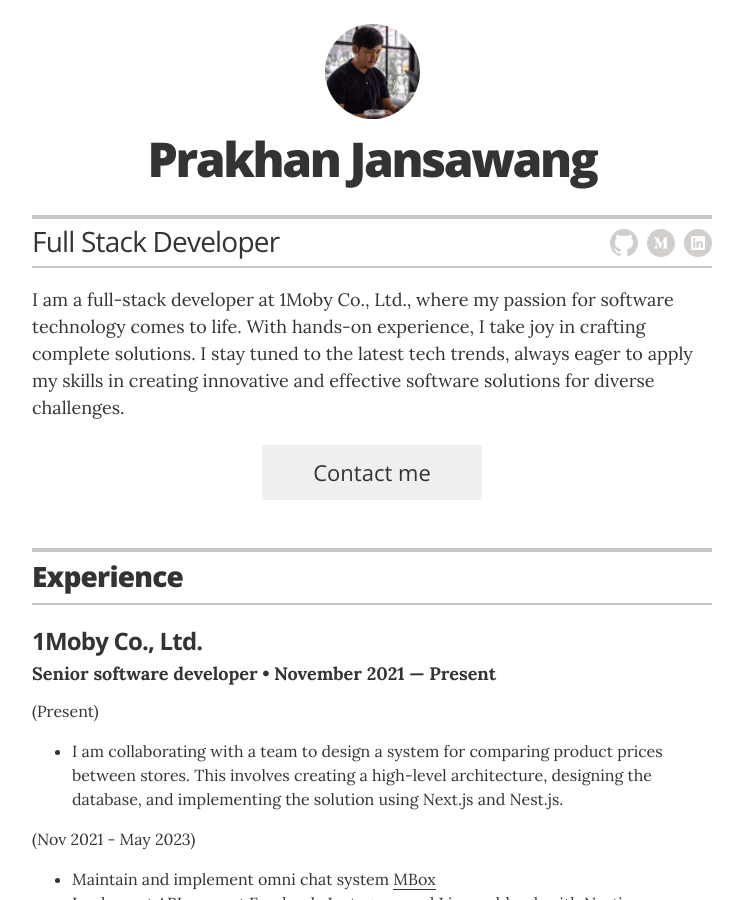
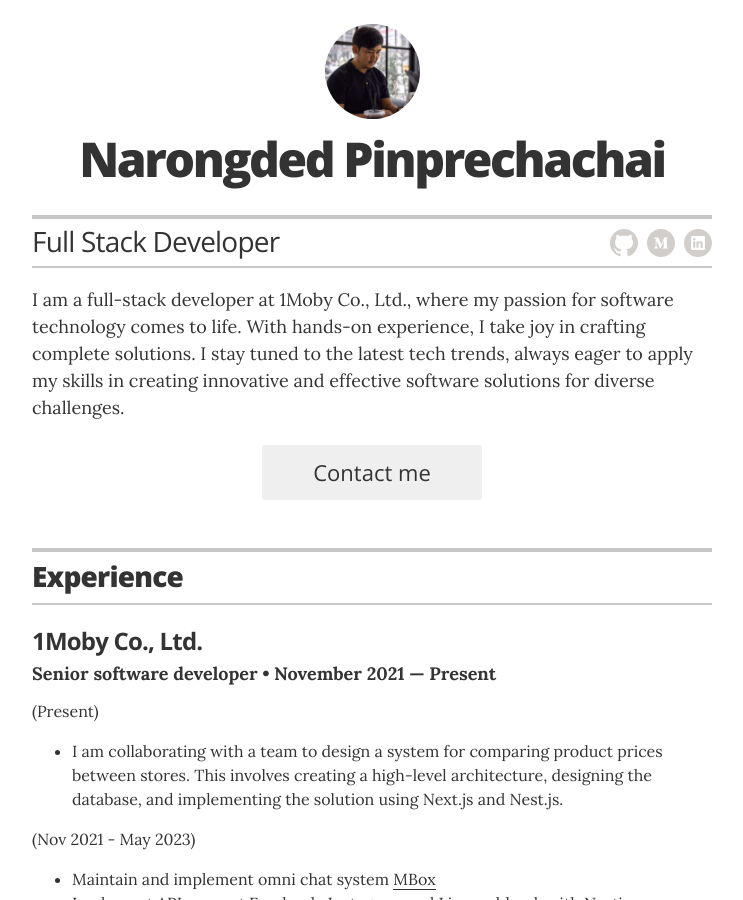
Before and after one commit to Narongded/resume, a Jekyll site: the page built from index.html, in a window 1280 px wide and 900 px high. Shown: the whole window, without its empty margins (268-1011 px from the left). Built offline with Jekyll 4.4.1, drawn with Linux system fonts in a browser that asks for light colours.

Commit message:
test change firstname

```diff
--- a/_config.yml
+++ b/_config.yml
@@ -10,7 +10,7 @@ sass:
 
 # Resume settings
 resume_avatar:                  "true"
-resume_name:                    "Prakhan Jansawang"
+resume_name:                    "Narongded Pinprechachai"
 resume_title:                   "Full Stack Developer"
 
 # used for the contact button in _layouts/resume.html
```
